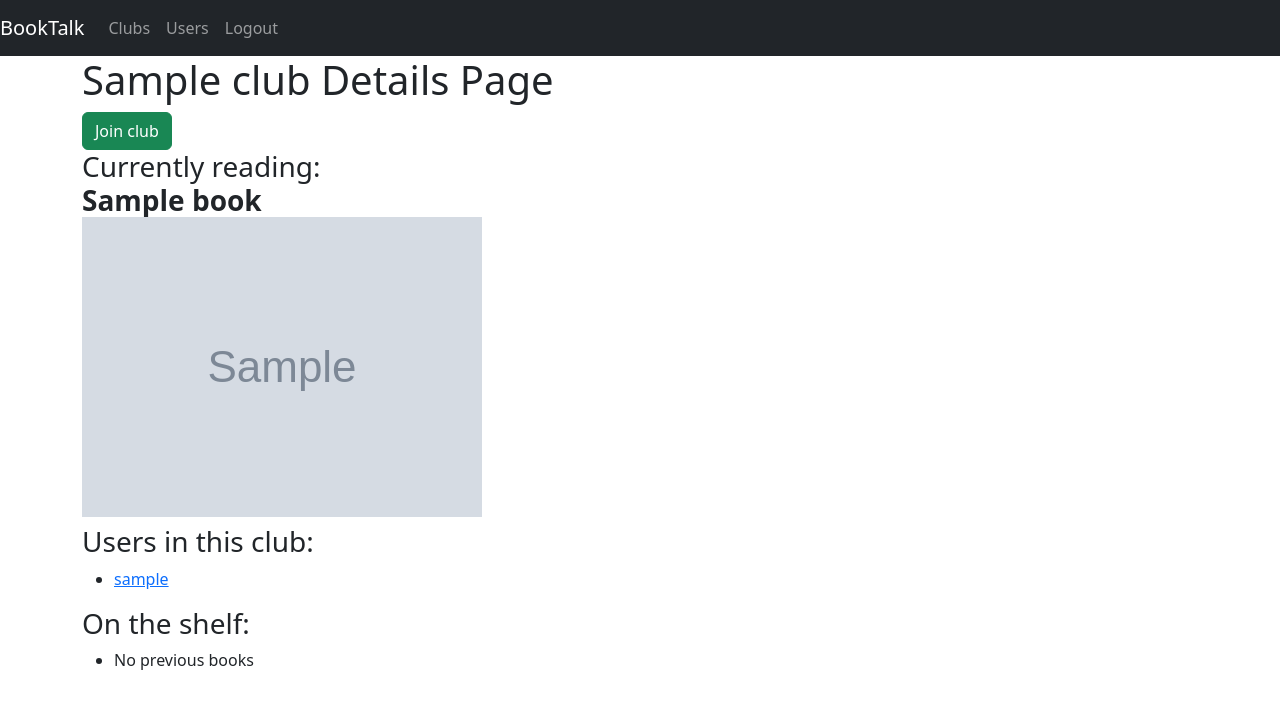
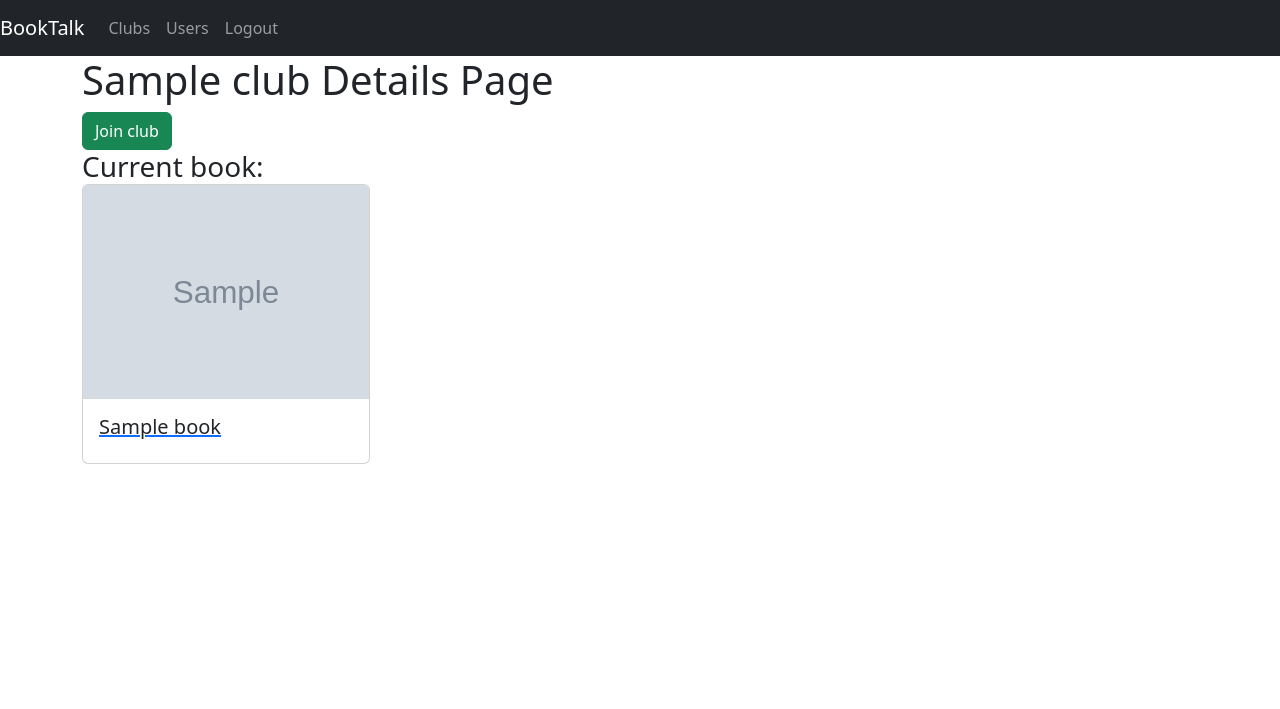
Before and after one commit to ConnorDieck/BookTalk, a Flask app: template templates/clubs/general-details.html in a window 1280 px wide. Shown: the top 709 px of the page. Run offline with Flask 2, Linux system fonts and the light colour scheme; the template is opened without the code that fills it: values that come from a table or form of the project are taken from there, others are empty; tables that the repository leaves empty hold one stand-in row (values such as "Sample post"); grey boxes marked "Sample" are stand-in pictures; some libraries are stand-ins or nearby versions.

Commit message:
added finished and unfinished books to clubs/member-details path. Simplified clubs/general-details path

```diff
--- a/app.py
+++ b/app.py
@@ -5,6 +5,8 @@ from sqlalchemy.exc import IntegrityError
 
 from models import db, connect_db, User, Book, Club, Membership, Read, Note
 from forms import LoginForm, RegisterForm, NotesForm, DeleteForm
+
+import pdb
 
 CURR_USER_KEY = "curr_user"
 
@@ -158,7 +160,32 @@ def show_club_page(club_id):
     club = Club.query.get_or_404(club_id)
 
     if g.user in club.users:
-        return render_template("clubs/member-details.html", club=club)
+        # Create list of club's books
+        reads = []
+        for book in club.books:
+            for read in book.reads:
+                reads.append(read)
+
+        # Create list of reads that are not current
+        shelved = []
+        for read in reads:
+            if not read.current:
+                shelved.append(read)
+
+        # From shelved books, separate books that have been finished
+        finished_ids = []
+        unfinished_ids = []
+        for read in shelved:
+            if read.complete:
+                finished_ids.append(read.book_id)
+            else:
+                unfinished_ids.append(read.book_id)
+        finished = Book.query.filter(Book.id.in_(finished_ids)).all()
+        unfinished = Book.query.filter(Book.id.in_(unfinished_ids)).all()
+
+        # pdb.set_trace()
+
+        return render_template("clubs/member-details.html", club=club, unfinished=unfinished, finished=finished)
 
     else:
         return render_template("clubs/general-details.html", club=club)
--- a/templates/clubs/general-details.html
+++ b/templates/clubs/general-details.html
@@ -8,42 +8,21 @@
 
 <button class="btn btn-success">Join club</button>
 
-<h3>Currently reading:
+<h3>Current book:
     {% for book in club.books %}
         {% for read in book.reads %}
             {% if read.current %}
-            <div>
-                <b>{{ book.title }}</b>
-                <br>
-                <img src="{{ book.image }}" alt="{{ book.title }}">
-            </div>
+            <a href="/books/{{ book.id }}">
+                <div class="card curr-read" style="width: 18rem"" data-status="{{ read.complete }}">
+                    <img class="card-img-top" src="{{ book.image }}" alt="{{ book.title }}">
+                    <div class="card-body">
+                        <h5 class="card-title curr-title">{{ book.title }}</h5>
+                    </div>
+                </div>
+            </a>
             {% endif %}
         {% endfor %}
     {% endfor %}
 </h3>
 
- <h3>Users in this club:</h3>
- <ul>
-    {% for user in club.users %}
-        <li><a href="/users/{ user.id }">{{ user.username }}</a></li>
-    {% endfor %}
- </ul>
-
- <h3>On the shelf:</h3>
- <ul>
-    {% for book in club.books %}
-        {% for read in book.reads %}
-            {% if not read.current %}
-                <div>
-                    <b>{{ book.title }}</b>
-                    <br>
-                    <img src="{{ book.image }}" alt="{{ book.title }}">
-                </div>
-            {% else %}
-                <li>No previous books</li>
-            {% endif %}
-        {% endfor %}
-    {% endfor %}
- </ul>
-
 {% endblock %}
```
Also changed, not shown: templates/clubs/member-details.html (+27 -9 lines).
